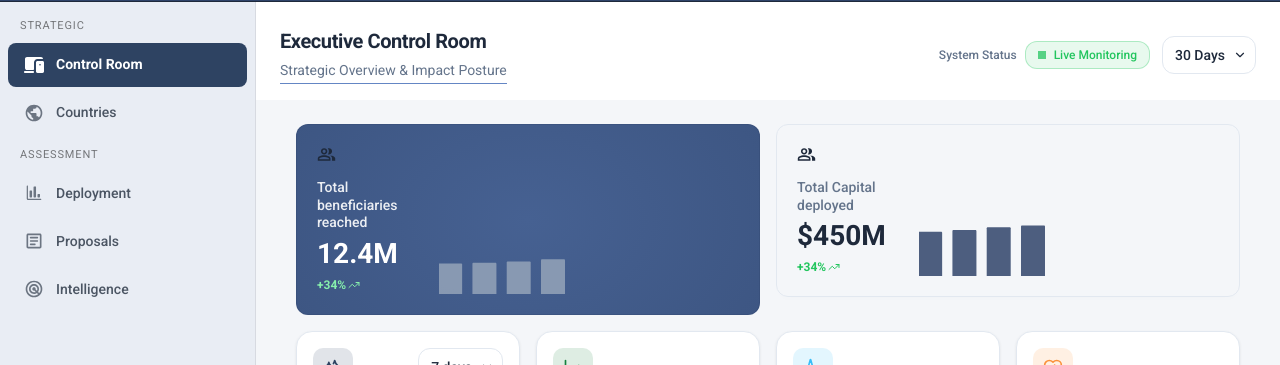
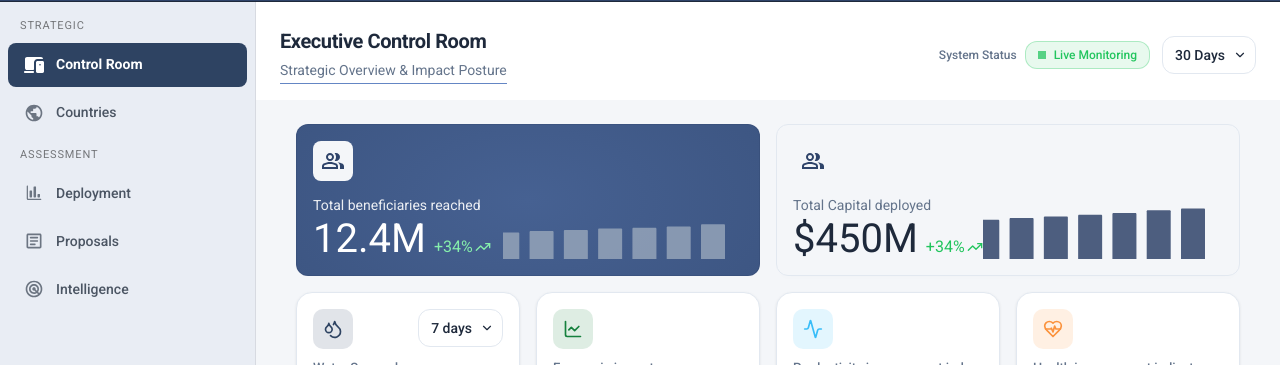
Before and after one commit to sg-ujjwal/nextjs-dashboard, a Next.js app: page / in a window 1280 px wide. Shown: the part 76-441 px from the top of the page. Built offline with nearby package versions, Linux system fonts and the light colour scheme; what @mui/material-nextjs would draw is missing.

Commit message:
feat: implement KPI card component with primary and secondary views, including animated metrics and sparkline charts.

```diff
--- a/src/widgets/kpi-card/kpi-card.tsx
+++ b/src/widgets/kpi-card/kpi-card.tsx
@@ -42,7 +42,7 @@ export const KPICard = (props: KPICardProps) => {
       sx={{
         flex: "1 1 38%",
         minWidth: { xs: 72, sm: 120 },
-        maxWidth: "48%",
+        maxWidth: { xs: 120, sm: 240 },
         display: "flex",
         alignItems: "flex-end",
         justifyContent: "flex-end",
--- a/src/widgets/kpi-card/kpi-primary-card-view.tsx
+++ b/src/widgets/kpi-card/kpi-primary-card-view.tsx
@@ -32,7 +32,7 @@ export const KpiPrimaryCardView = ({
       className="animate-slide-in-up"
       sx={(theme) => ({
         borderRadius: CARD_BORDER_RADIUS_SX,
-        p: 2.5,
+        p: 2,
         display: "flex",
         justifyContent: "space-between",
         gap: 1.5,
@@ -64,31 +64,50 @@ export const KpiPrimaryCardView = ({
           alignItems: "flex-start",
           justifyContent: "space-between",
           flexDirection: "column",
-          gap: 1,
+          gap: 0.5,
           minWidth: 0,
         }}
       >
-        <Box>
-          <BENEFICIARIES_ICON size={19} />
+        <Box
+          sx={{
+            width: 40,
+            height: 40,
+            borderRadius: "8px",
+            bgcolor: "#F4F6F9",
+            color: "#2F446A",
+            display: "flex",
+            alignItems: "center",
+            justifyContent: "center",
+          }}
+        >
+          <BENEFICIARIES_ICON size={24} />
         </Box>
         <Typography
           sx={{
             fontSize: "0.875rem",
-            fontWeight: 500,
+            fontWeight: 400,
             lineHeight: 1.25,
             color: hasDarkBg ? "rgba(255,255,255,0.9)" : "text.secondary",
             minWidth: 0,
             flex: "1 1 auto",
             overflow: "hidden",
             textOverflow: "ellipsis",
+            mt: 1.5,
           }}
         >
           {metric.label}
         </Typography>
+        <Box
+          sx={{
+            display: "flex",
+            alignItems: "flex-end",
+            gap: 1,
+          }}
+        >
           <Typography
             sx={{
-            fontSize: { xs: "1.35rem", sm: "1.75rem" },
-            fontWeight: 700,
+              fontSize: { xs: "1.35rem", sm: "40px" },
+              fontWeight: 400,
               lineHeight: 1,
               flex: "0 1 auto",
               minWidth: 0,
@@ -104,8 +123,8 @@ export const KpiPrimaryCardView = ({
               display: "flex",
               alignItems: "center",
               gap: 0.25,
-            fontSize: "0.75rem",
-            fontWeight: 600,
+              fontSize: "16px",
+              fontWeight: 400,
               flexShrink: 0,
               color: trendColor,
             }}
@@ -113,12 +132,13 @@ export const KpiPrimaryCardView = ({
             {metric.change > 0 ? "+" : ""}
             {metric.change}%
             {metric.trend === "up" ? (
-            <TrendingUp size={12} aria-hidden />
+              <TrendingUp size={16} aria-hidden />
             ) : metric.trend === "down" ? (
-            <TrendingDown size={12} aria-hidden />
+              <TrendingDown size={16} aria-hidden />
             ) : (
-            <Minus size={12} aria-hidden />
+              <Minus size={16} aria-hidden />
             )}
+          </Box>
         </Box>
       </Box>
       <Box
```
Lines whose indentation alone changed are shown as unchanged.
